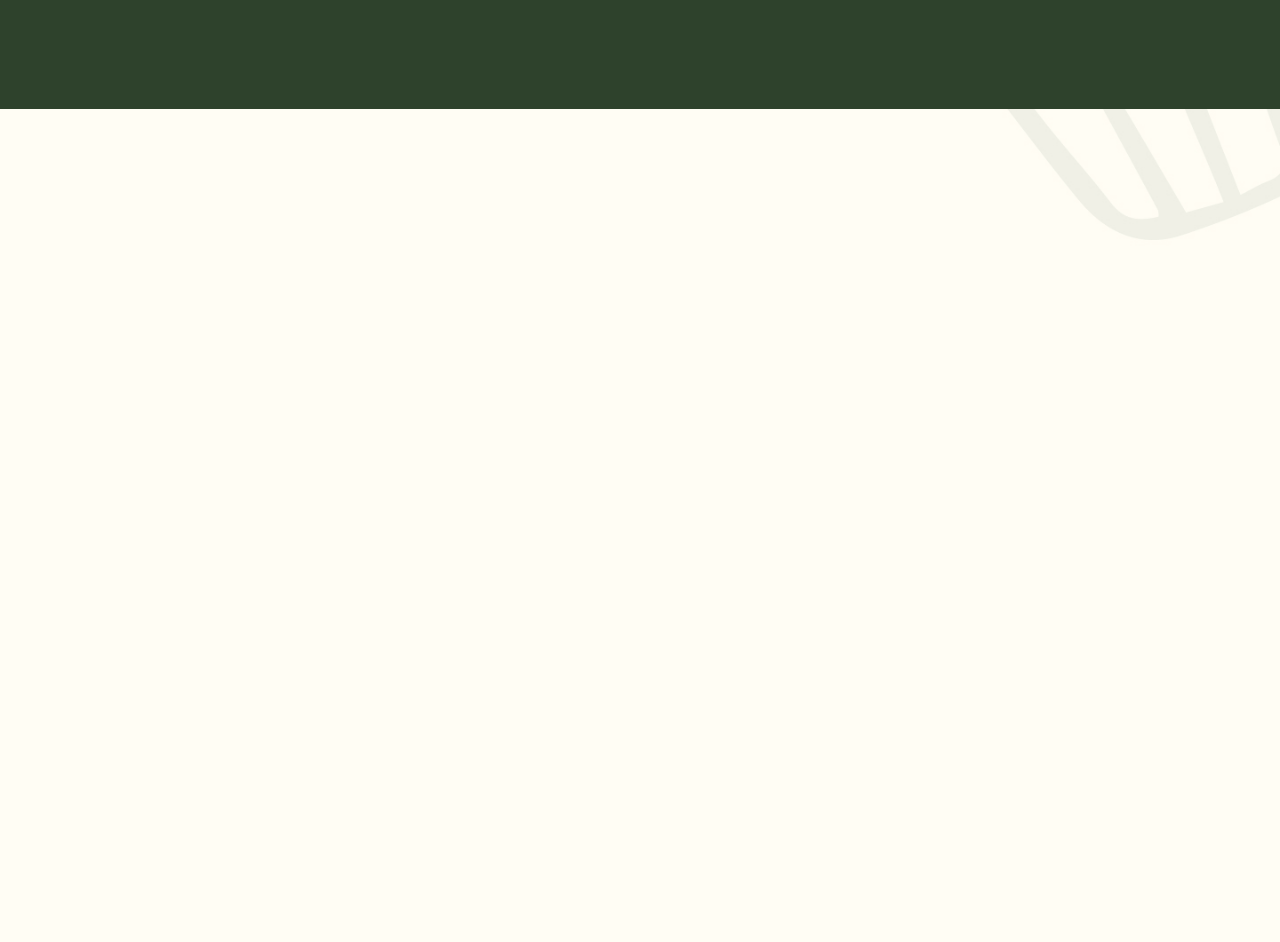
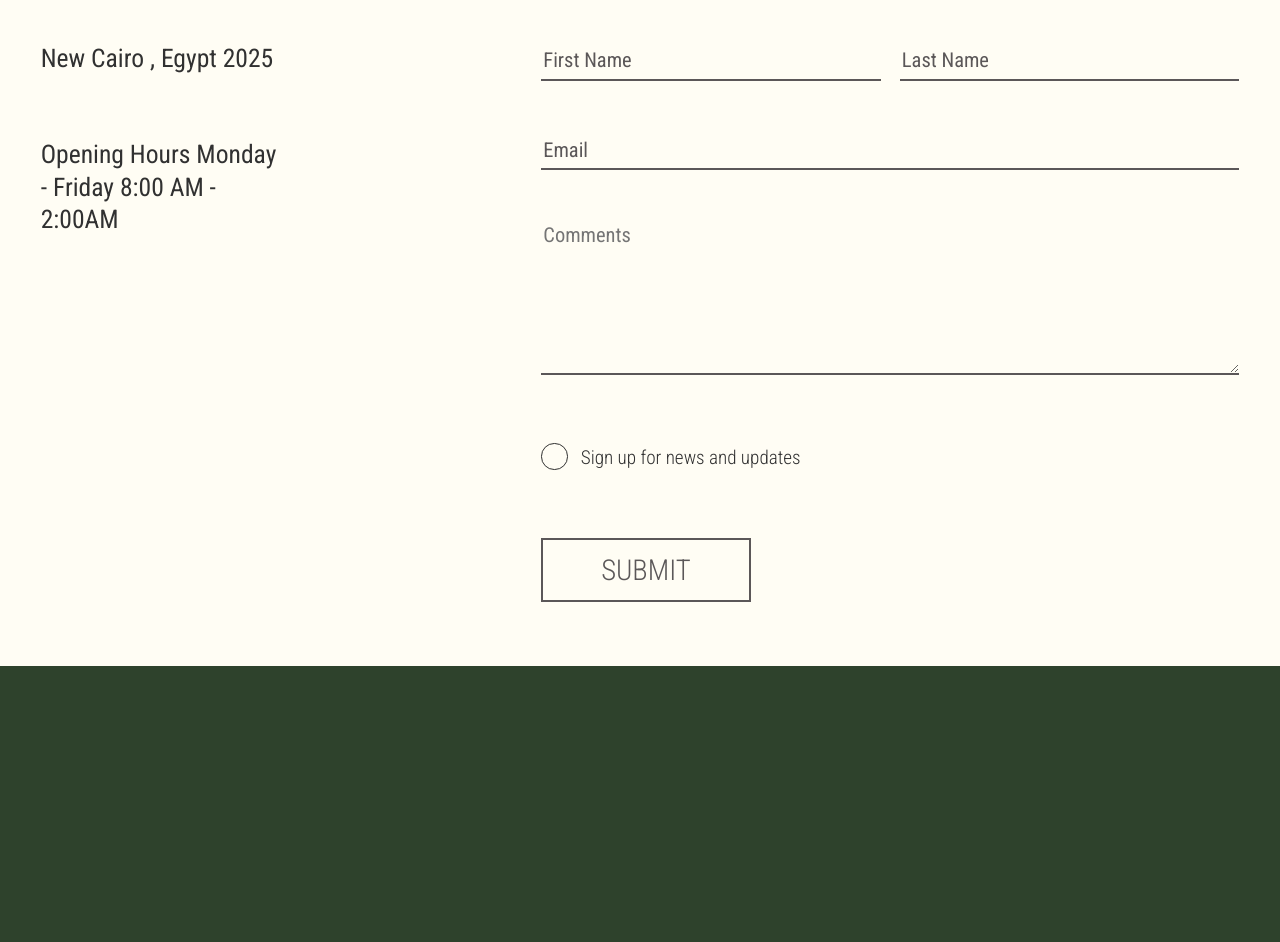
Before and after one commit to maryamwessam05/3dfoodbakery, a plain HTML site: page contact.html in a window 1280 px wide. Shown: the part 429-1371 px from the top of the page. Before the commit the page ends 800 px from the top, so only its background shows below. Drawn offline with nearby package versions, Linux system fonts and the light colour scheme; a web font is replaced by a local one.

Commit message:
half of contact page

```diff
--- a/code.js
+++ b/code.js
@@ -171,3 +171,15 @@ gsap.to(path, {
     scrub: 2.5
   }
 });
+
+
+
+function check(element) {
+  if (element.classList.contains("checked")) {
+
+    element.classList.remove("checked");
+  } else {
+
+    element.classList.add("checked");
+  }
+}
--- a/contact.html
+++ b/contact.html
@@ -3,17 +3,27 @@
 <head>
     <meta charset="UTF-8">
     <meta name="viewport" content="width=device-width, initial-scale=1.0">
-    <title>Contact us</title>
+    <title>Bake Today</title>
+    <script src="https://cdn.jsdelivr.net/npm/gsap@3.13.0/dist/gsap.min.js"></script>
+
+<script src="https://cdn.jsdelivr.net/npm/gsap@3.13.0/dist/ScrollTrigger.min.js"></script>
+<!-- ScrollSmoother requires ScrollTrigger -->
+<script src="https://cdn.jsdelivr.net/npm/gsap@3.13.0/dist/ScrollSmoother.min.js"></script>
+<script src="https://cdn.jsdelivr.net/npm/gsap@3.13.0/dist/ScrollToPlugin.min.js"></script>
     <link rel="stylesheet" href="stylesheet.css">
+    <link rel="preconnect" href="https://fonts.googleapis.com">
+<link rel="preconnect" href="https://fonts.gstatic.com" crossorigin>
+<link href="https://fonts.googleapis.com/css2?family=Allison&display=swap" rel="stylesheet">
     <link rel="icon" type="image/svg+xml" href="img/favicon.svg">
     <link rel="preconnect" href="https://fonts.googleapis.com">
 <link rel="preconnect" href="https://fonts.gstatic.com" crossorigin>
 <link href="https://fonts.googleapis.com/css2?family=Roboto+Condensed:ital,wght@0,100..900;1,100..900&display=swap" rel="stylesheet">
+<script type="module" src="https://unpkg.com/@google/model-viewer/dist/model-viewer.min.js"></script>
+
 </head>
 <body>
     <header>
         <img class="logo" src="img/logo.svg" alt="">
-        <nav>
             <ul>
                 <li>
                     <a href="index.html">Home</a>
@@ -31,13 +41,68 @@
                     <a href="contact.html">Contact</a>
                 </li>
             </ul>
-        </nav>
+
         <div class="prof_cart">
-            <img src="img/profile.svg" alt="">
+            <img class="prof" src="img/profile.svg" alt="">
             <img src="img/cart.svg" alt="">
+            <img class="burger" src="img/burger.svg" alt="">
+        </div>
+        <div class="burgermenu">
+            <img src="img/logow.svg" alt="">
+            <div class="burgerlist">
+                <a class="burgerlink" href="index.html">HOME</a>
+                <a class="burgerlink" href="index.html">MENU</a>
+                <a class="burgerlink" href="index.html">ABOUT</a>
+                <a class="burgerlink" href="index.html">REVIEWS</a>
+                <a class="burgerlink" href="index.html">CONTACT</a>
+            </div>
+            <div class="profiletab">
+                <img src="img/profileb.svg" alt="">
+                <div class="proftxt">
+                    <h5>Maryam Wessam</h5>
+                    <span>maryamwessam2005@gmail.com</span>
+                </div>
+            </div>
+            <img id="x" src="img/x.svg" alt="">
         </div>
     </header>
-    <main></main>
+    <main>
+        <section class="hero_contact">
+            <h1>CONTACT US</h1>
+            <div class="halves">
+            <div class="half1_con">
+                <h6>New Cairo , Egypt 2025</h6>
+                <h6>Opening Hours
+                Monday - Friday
+                8:00 AM - 2:00AM</h6>
+            </div>
+
+            <div class="half2_con">
+                <div class="form">
+                 <div class="row1_con">
+                <input type="text" name="" id="" value="First Name" class="input">
+                <input type="text" name="" id="" value="Last Name" class="input">
+                </div>
+                <input type="text" name="" id="" value="Email" class="input2">
+                <textarea id="message" class="inputarea" placeholder="Comments"></textarea>
+                </div>
+                <div class="signup">
+                    <div onclick="check(this)" class="checkbox"></div>
+                    <h6>Sign up for news and updates</h6>
+                </div>
+
+                <div class="submit">
+                    SUBMIT
+                </div>
+
+
+            </div>
+
+
+            </div>
+
+        </section>
+    </main>
     <footer></footer>
 
     <script src="code.js"></script>
--- a/stylesheet.css
+++ b/stylesheet.css
@@ -22,13 +22,16 @@
 
 body{
   background-color: var(--beige);
-  background-image: url(img/LANDING.jpg);
+
+  width: 100%;
+  position: relative;
+  height: 100%;
+}
+.index{
+background-image: url(img/LANDING.jpg) ;
   background-position: center;
   background-repeat: no-repeat;
   background-size: cover;
-  width: 100%;
-  position: relative;
-  height: 100%;
 }
 
 header{
@@ -1078,6 +1081,9 @@ font-style: normal;
 font-weight: 600;
 line-height: 28px; /* 155.556% */
 }
+#x{
+  display: none;
+}
 
 .footcol a{
   color: var(--beige, #FFFDF4);
@@ -1465,7 +1471,9 @@ font-size: 12.954px;
 border: 1.08px solid var(--grey, #5B5758);
 
   }
-
+  #x{
+    display: block;
+  }
   .choices{
     width: 265.025px;
   }
@@ -1703,3 +1711,167 @@ height: 121.227px;
     padding: 50px 0;
   }
 }
+
+
+/* CONTACT PAGE */
+
+.hero_contact{
+  display: flex;
+flex-direction: column;
+align-items: center;
+gap: 7vw;
+padding: 5vw 0;
+}
+.halves{
+    display: flex;
+    flex-direction: row;
+    align-items: flex-start;
+
+    justify-content: space-between;
+}
+
+
+
+.hero_contact h1{
+  color: var(--green, #2E422C);
+font-family: "Winter Vibes";
+font-size: 22vw;
+font-style: normal;
+font-weight: 400;
+line-height: 78.24%; /* 296.355px */
+}
+
+.half1_con h6{
+  color: var(--body, #313131);
+font-family: "Roboto Condensed";
+font-size: 2vw;
+font-style: normal;
+font-weight: 400;
+line-height: 126%; /* 43.752px */
+}
+.half1_con{
+  display: flex;
+width: 20%;
+flex-direction: column;
+align-items: flex-start;
+gap: 5vw;
+}
+.half2_con{
+
+display: flex;
+width: 698px;
+flex-direction: column;
+align-items: flex-start;
+gap: 68.244px;
+}
+.form{
+    display: flex;
+flex-direction: column;
+align-items: flex-start;
+gap: 4vw;
+align-self: stretch;
+}
+.input{
+  border: none;
+  border-bottom: 2.395px solid var(--grey, #5B5758);
+height: 3vw;
+background: var(--beige);
+color: var(--grey, #5B5758);
+font-family: "Roboto Condensed";
+font-size: 1.6vw;
+font-style: normal;
+font-weight: 400;
+line-height: normal;
+width: 50%;
+}
+.input2{
+  border: none;
+  border-bottom: 2.395px solid var(--grey, #5B5758);
+height: 3vw;
+background: var(--beige);
+color: var(--grey, #5B5758);
+font-family: "Roboto Condensed";
+font-size: 1.6vw;
+font-style: normal;
+font-weight: 400;
+width: 100%;
+line-height: normal;
+}
+
+.inputarea{
+  border: none;
+  border-bottom: 2.395px solid var(--grey, #5B5758);
+height: 12vw;
+background: var(--beige);
+color: var(--grey, #5B5758);
+font-family: "Roboto Condensed";
+font-size: 1.6vw;
+font-style: normal;
+font-weight: 400;
+line-height: normal;
+width: 100%;
+}
+.row1_con{
+  display: flex;
+align-items: center;
+gap: 19.156px;
+align-self: stretch;
+}
+
+input::placeholder {
+  border-radius: 0;
+  border: 2.395px solid var(--grey, #5B5758) ;
+}
+
+.signup{
+  display: flex;
+align-items: flex-end;
+gap: 13.17px;
+}
+
+.checkbox{
+  width: 26.34px;
+height: 26.34px;
+border: 1.197px solid var(--body, #313131);
+border-radius: 50%;
+cursor: pointer;
+}
+
+.signup h6{
+  color: var(--body, #313131);
+text-align: center;
+font-family: "Roboto Condensed";
+font-size: 19.156px;
+font-style: normal;
+font-weight: 300;
+line-height: 23.325px; /* 121.763% */
+}
+
+.checked{
+  background-color: var(--body);
+}
+
+.submit{
+  display: flex;
+width: 30%;
+    height: 5vw;
+justify-content: center;
+align-items: center;
+gap: 11.973px;
+border: 2.395px solid var(--grey, #5B5758);
+background: var(--beige, #FFFDF4);
+color: #5B5758;
+text-align: center;
+font-family: "Roboto Condensed";
+font-size: 28.734px;
+font-style: normal;
+font-weight: 300;
+line-height: 78.24%; /* 22.482px */
+cursor: pointer;
+transition: all 300ms ease;
+}
+
+.submit:hover{
+  background-color: #5B5758;
+  color: #FFFDF4;
+}
```
Also changed, not shown: index.html (+1 -1 lines).
